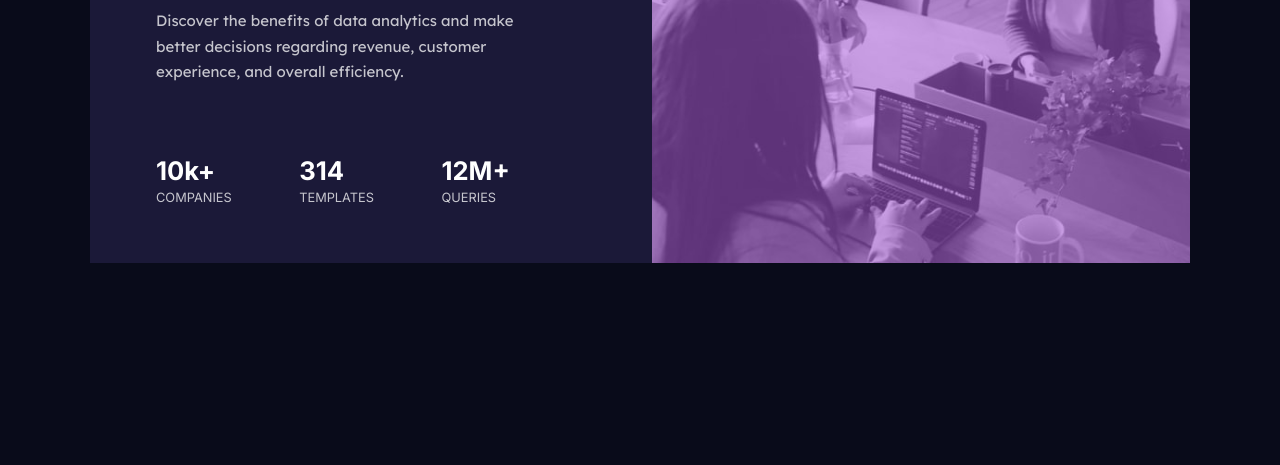
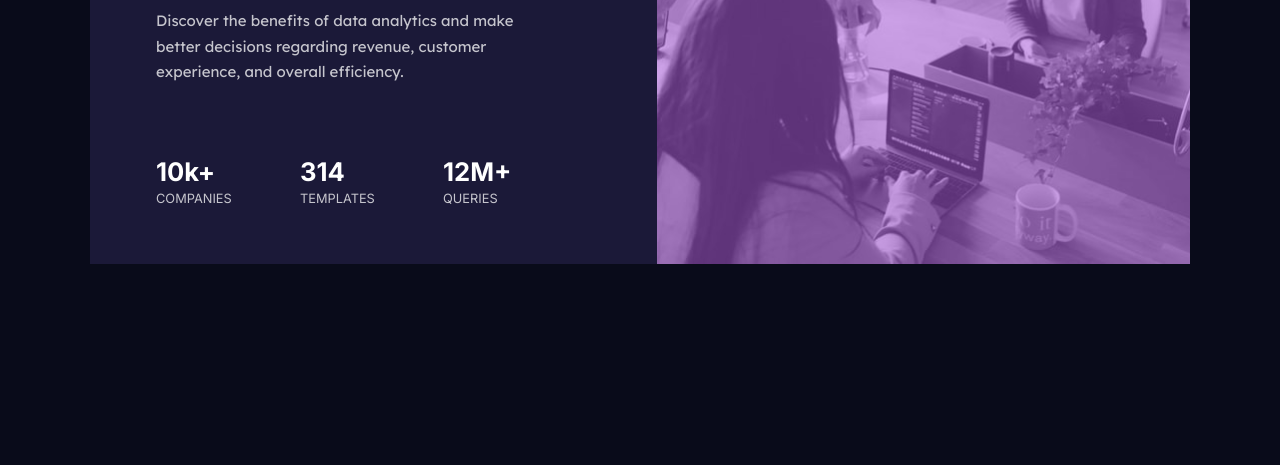
Before and after one commit to MaxTarasevich/stats-preview-card-component, a plain HTML site: page index.html in a window 1280 px wide. Shown: the part 335-800 px from the top of the page. Drawn offline with Linux system fonts and the light colour scheme.

Commit message:
fix: html error image

```diff
--- a/index.html
+++ b/index.html
@@ -31,9 +31,14 @@
         </ul>
       </div>
       <div class="card-image">
-        <img srcset="./images/image-header-mobile.jpg 654w"
+       <!-- <img srcset="./images/image-header-mobile.jpg 654w"
              sizes="max-width(800px) 370px"
             width="540" height="466" src="./images/image-header-desktop.jpg" alt="card image">
+            -->
+            <picture>
+              <source media="(max-width:800px )" srcset="./images/image-header-mobile.jpg">
+              <img width="540" height="466" src="./images/image-header-desktop.jpg" alt="card image">
+            </picture>
       </div>
     </div>
   </main>
```
Also changed, not shown: 1 other file.
